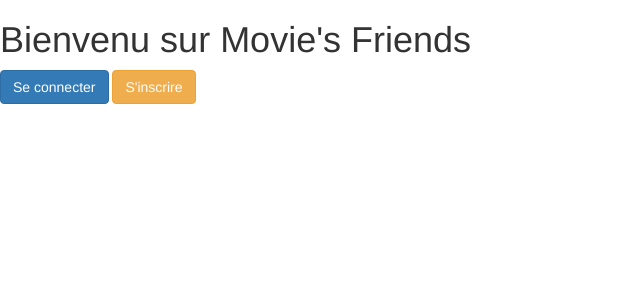
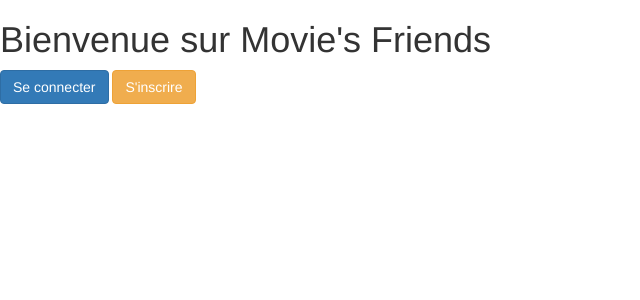
Before and after one commit to GranelJ/Projet-Web, a PHP site: page /accueil in a window 1280 px wide. Shown: the top 300 px of the page, without its empty margins (0-640 px from the left). Run offline with PHP 8.4, Linux system fonts and the light colour scheme.

Commit message:
edit accueil

```diff
--- a/app/view/accueil.php
+++ b/app/view/accueil.php
@@ -6,7 +6,7 @@
 	</head>
 
 	<body>
-		<h1> Bienvenu sur Movie's Friends</h1>
+		<h1> Bienvenue sur Movie's Friends</h1>
 			<a href="/connexion"><button type="button" class="btn btn-primary">Se connecter</button></a>
 			<a href="/inscription"><button type="button" class="btn btn-warning">S'inscrire</button></a>
 	</body>
```
